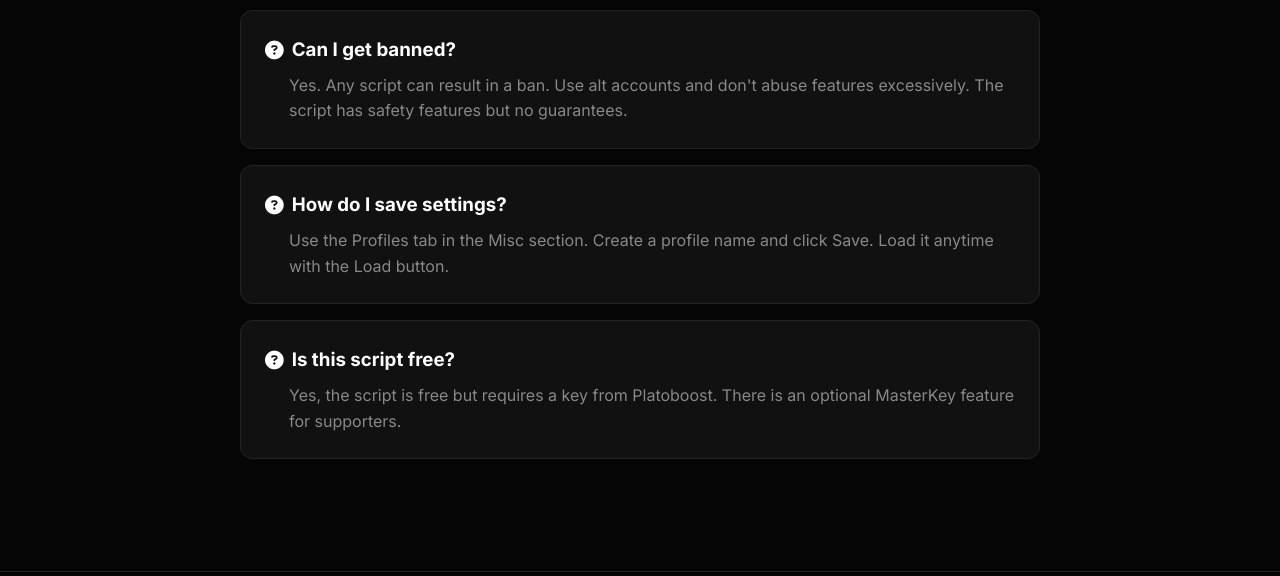
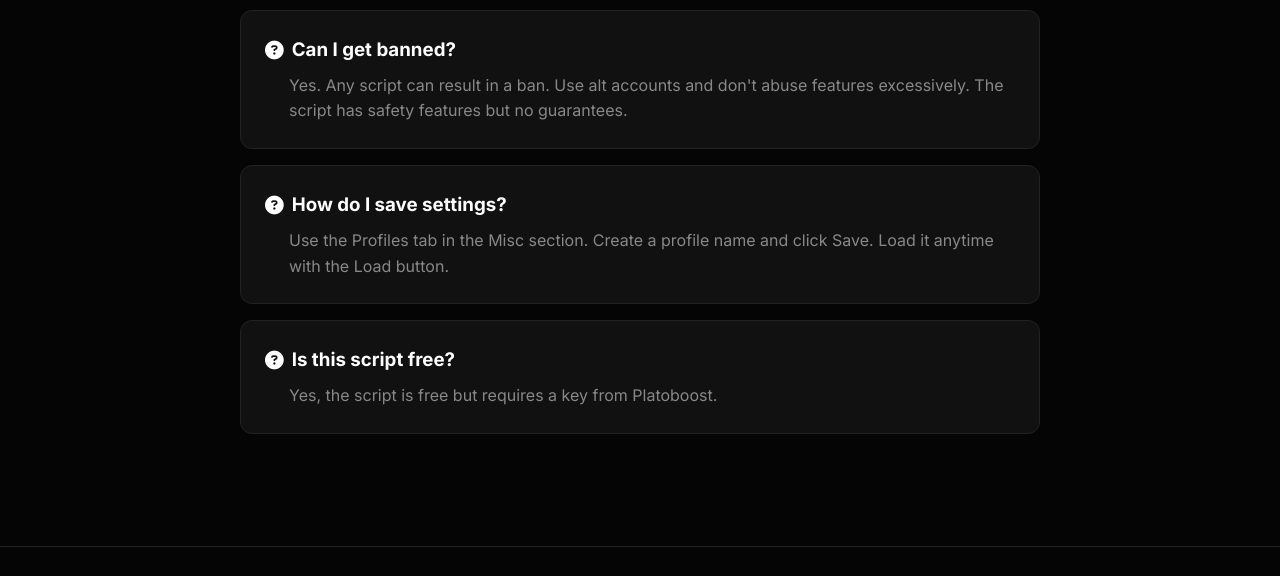
Before and after one commit to KatchiHub/KatchiHub.github.io, a plain HTML site: page index.html in a window 1280 px wide. Shown: the part 3956-4532 px from the top of the page. Drawn offline with Linux system fonts and the light colour scheme.

Commit message:
Update index.html

```diff
--- a/index.html
+++ b/index.html
@@ -290,7 +290,7 @@
                         <i class="fas fa-question-circle"></i>
                         Is this script free?
                     </h3>
-                    <p class="faq-answer">Yes, the script is free but requires a key from Platoboost. There is an optional MasterKey feature for supporters.</p>
+                    <p class="faq-answer">Yes, the script is free but requires a key from Platoboost.</p>
                 </div>
             </div>
         </div>
```
